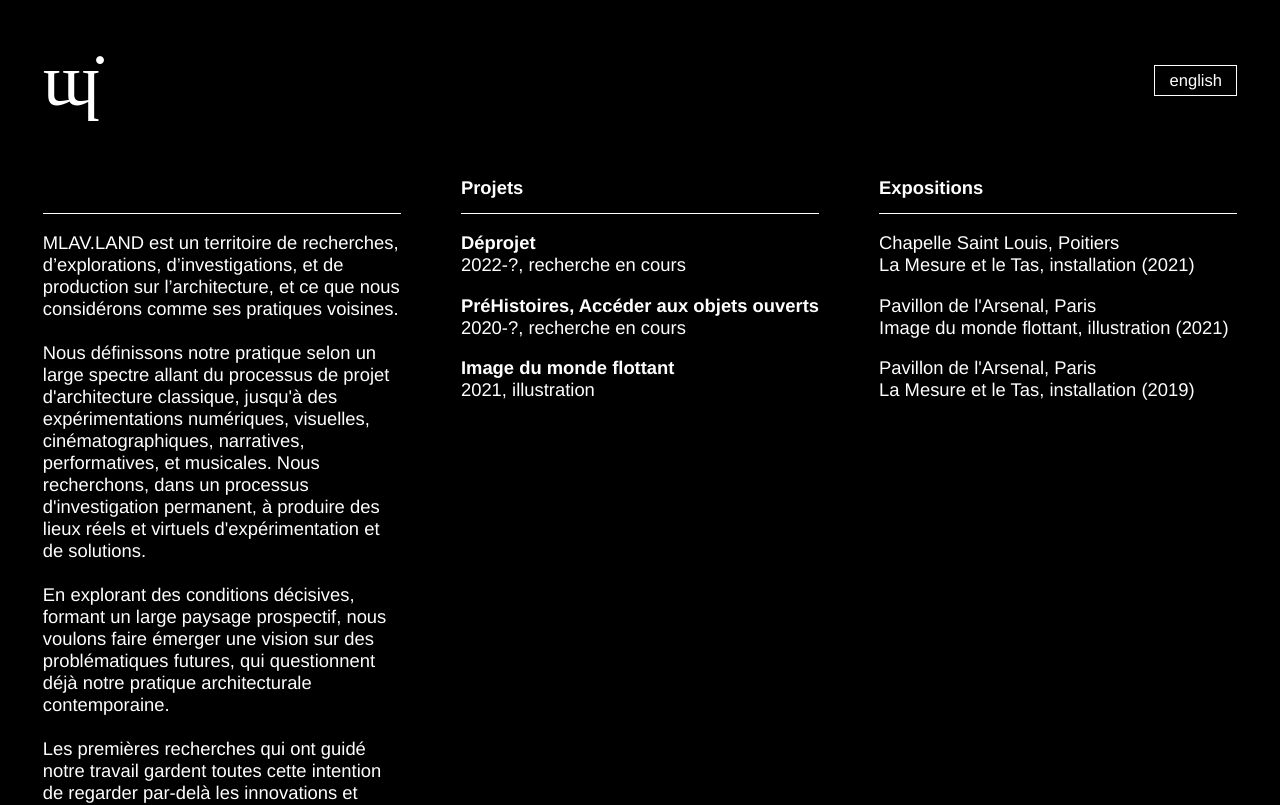
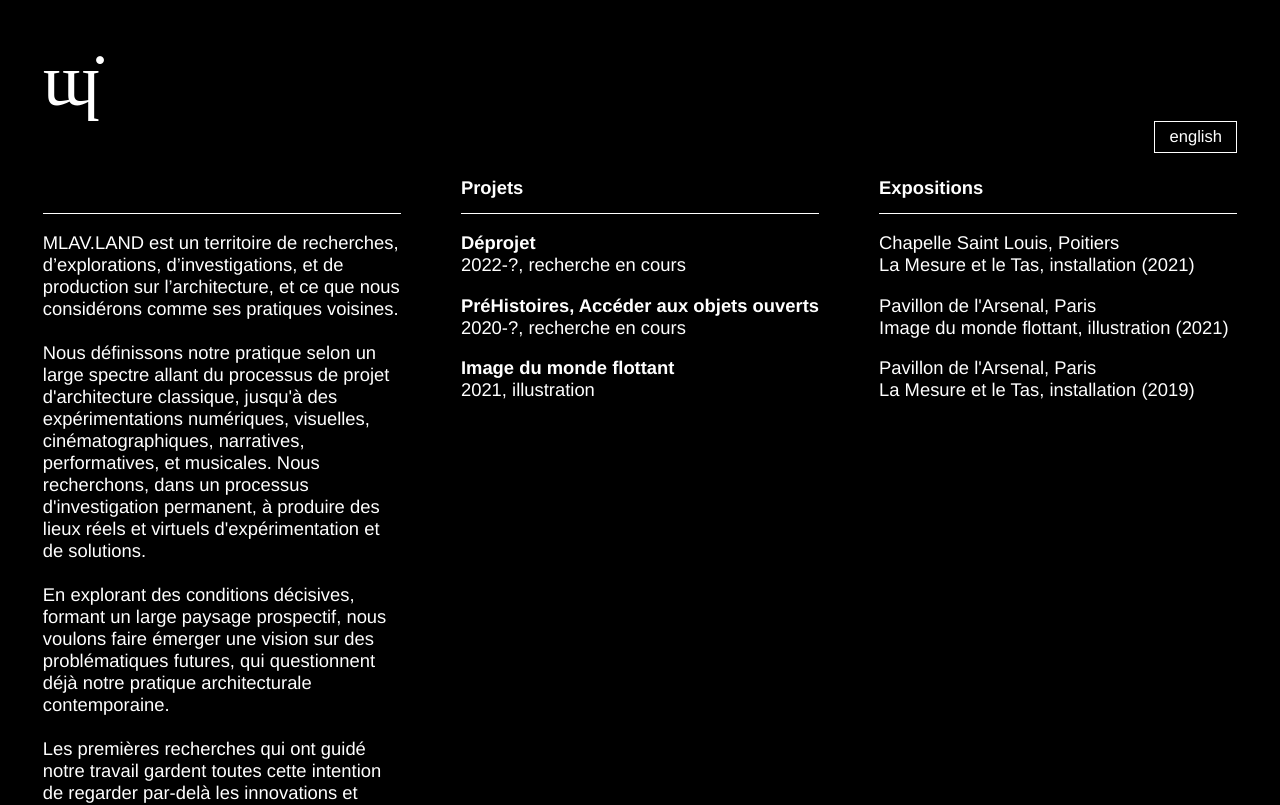
Before and after one commit to artonoximee/mlavland-json-db, a plain HTML site: page index.html in a window 1280 px wide. Shown: the top 805 px of the page. Drawn offline with Linux system fonts and the light colour scheme.

Commit message:
changed language button position

```diff
--- a/index.html
+++ b/index.html
@@ -22,7 +22,7 @@
   <body>
       <div class="container">
 
-        <div class="row align-items-center">
+        <div class="row align-items-end">
           <div class="col">
             <p id="logo"></p>
           </div>
```
